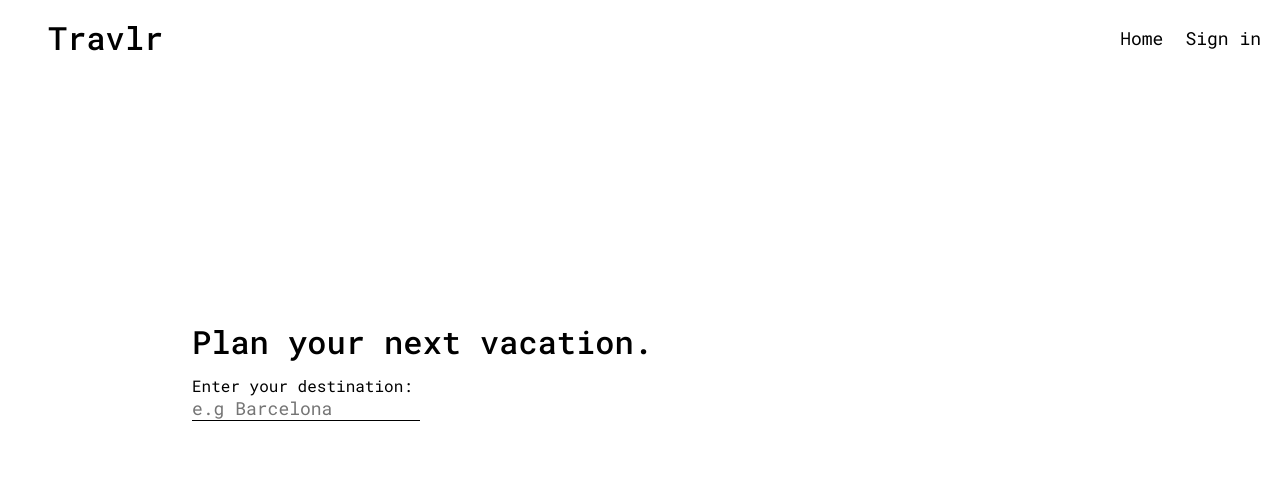
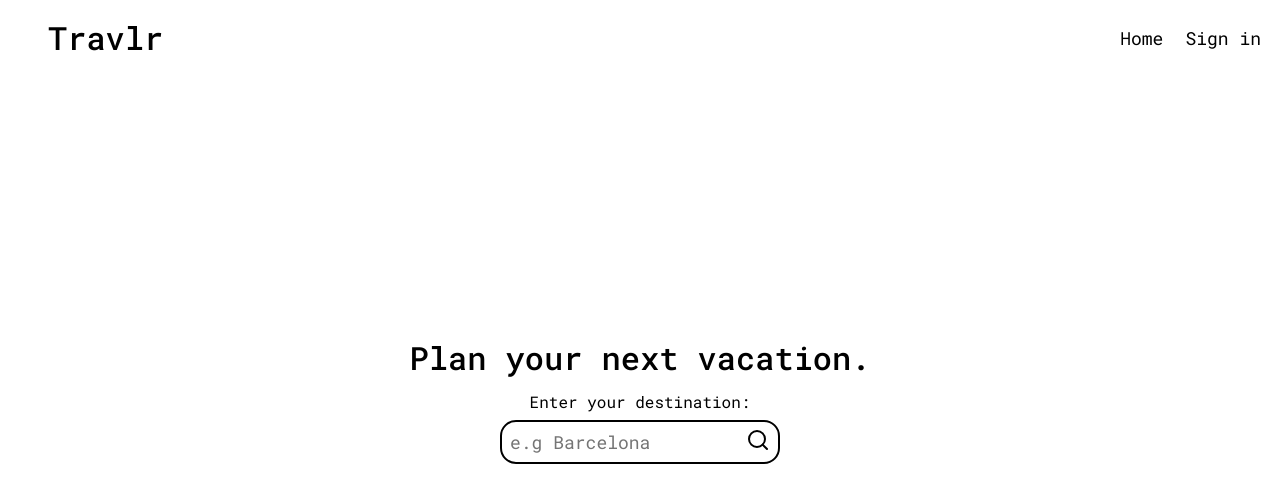
Before and after one commit to daannte/travlr, a React (Vite) app: page / in a window 1280 px wide. Shown: the top 502 px of the page. Built offline with nearby package versions, Linux system fonts and the light colour scheme.

Commit message:
Update: Search bar redesign

```diff
--- a/src/components/home/Home.css
+++ b/src/components/home/Home.css
@@ -1,9 +1,9 @@
 .home-container {
     display: flex;
     flex-direction: column;
-    position: absolute;
-    top: 40%;
-    left: 15%;
+    justify-content: center;
+    align-items: center;
+    height: 100vh;
 }
 
 .title {
@@ -12,10 +12,25 @@
     margin-bottom: 12px;
 }
 
+.form-container {
+    display: flex;
+    align-items: center;
+    border: 0.15rem solid black;
+    border-radius: 1rem;
+    padding-right: 0.5rem;
+    margin-top: 0.5rem;
+}
+
 .search-box {
     outline: none;
     border: none;
-    border-bottom: 1px solid black;
     font-size: large;
+    padding: 0.5rem;
     background: transparent;
 }
+
+.search-icon {
+    background: transparent;
+    border: none;
+    cursor: pointer;
+}
--- a/src/components/home/Home.tsx
+++ b/src/components/home/Home.tsx
@@ -1,3 +1,4 @@
+import searchIcon from "../../assets/search.svg";
 import "./Home.css";
 
 interface HomeProps {
@@ -10,7 +11,7 @@ function Home({ setSubmitted, setDestination }: HomeProps) {
         <div className="home-container">
             <h1 className="title">Plan your next vacation.</h1>
             <p>Enter your destination:</p>
-            <form onSubmit={() => setSubmitted(true)}>
+            <form onSubmit={() => setSubmitted(true)} className="form-container">
                 <input
                     className="search-box"
                     name="destination"
@@ -19,6 +20,9 @@ function Home({ setSubmitted, setDestination }: HomeProps) {
                     onChange={(e) => setDestination(e.target.value)}
                     required
                 />
+                <button type="submit" className="search-icon">
+                    <img src={searchIcon} alt="Search" />
+                </button>
             </form>
         </div>
     );
```
Also changed, not shown: src/assets/search.svg (added).
